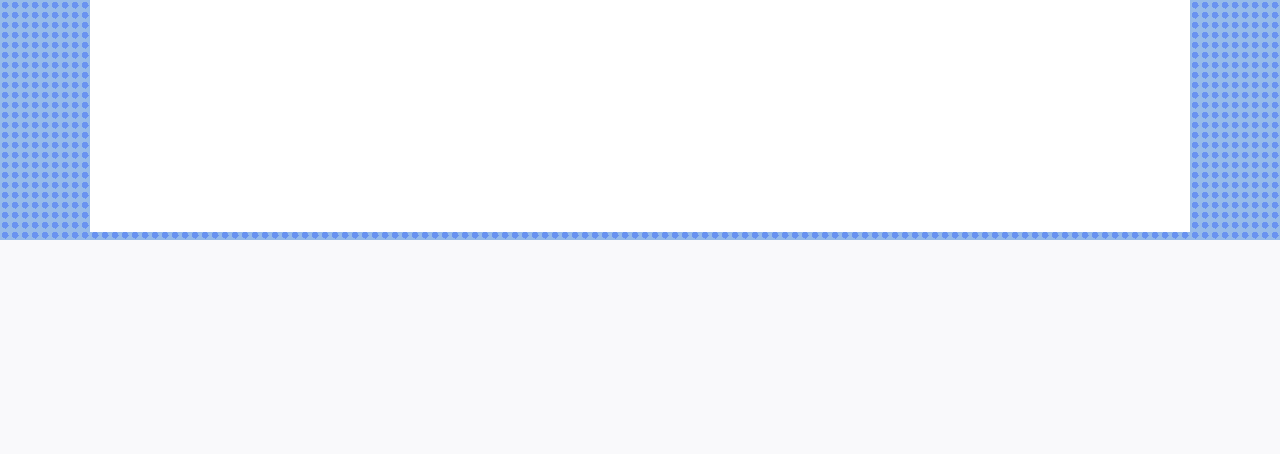
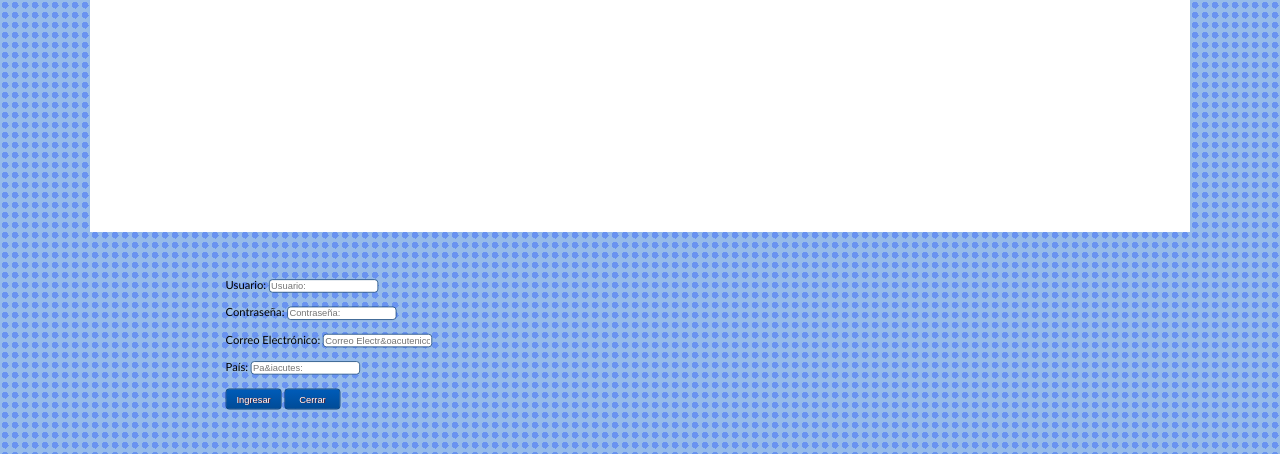
Before and after one commit to jeragones/Proyecto-Especificacion, a PHP site: page / in a window 1280 px wide. Shown: the part 840-1294 px from the top of the page. Before the commit the page ends 1080 px from the top, so only its background shows below. Run offline with PHP 8.4, Linux system fonts and the light colour scheme; data that the repository does not hold is empty.

Commit message:
Commit 38

```diff
--- a/index.php
+++ b/index.php
@@ -13,6 +13,7 @@
     <script>!window.jQuery && document.write(unescape('%3Cscript src="jquery-1.7.1.min.js"%3E%3C/script%3E'))</script>
     <script type="text/javascript" src="contact.js"></script>
     <script type="text/javascript" src="login.js"></script>
+    <script type="text/javascript" src="registro.js"></script>
 
     <!--<script type="text/javascript">
 
@@ -51,7 +52,7 @@
             <li><input type="button" value="Inicio" class="btnInicio"/></li>
             <li><input id="contact" type="button" value="Contactar" class="btnInicio" data-type="zoomout"/></li>
             <li><input id="login" type="button" value="Sesión" class="btnInicio" data-type="zoomout"/></li>
-            <li><input type="button" value="Registrarse" class="btnInicio"/></li>
+            <li><input id="regist" type="button" value="Registrarse" class="btnInicio"/></li>
         </ul>
     </inicio>
     <div class="main">
@@ -123,6 +124,31 @@
         </footer>
     </div>
 
+    <div class="contenedor-registro">
+        <form class="ventana-registro zoomout" action="registro.php" method="POST">
+            <ul>
+                <label>Usuario:</label>
+                <input id="usuarioReg" class="txtLogin" name="usuario" placeholder="Usuario:"/>
+            </ul>
+            <ul>
+                <label>Contraseña:</label>
+                <input id="passReg" class="txtLogin" name="pass" placeholder="Contraseña:"/>
+            </ul>
+            <ul>
+                <label>Correo Electr&oacutenico:</label>
+                <input id="emailReg" class="txtLogin" name="email" placeholder="Correo Electr&oacutenico:"/>
+            </ul>
+             <ul>
+                <label>Pa&iacutes:</label>
+                <input id="paisReg" class="txtLogin" name="pais" placeholder="Pa&iacutes:"/>
+            </ul>
+            <ul>
+                <input id="ingresarReg" type="submit" class="btnLogin" name="ingresar" value="Ingresar">
+                <input id="cerrarReg" type="Button" class="btnLogin" value="Cerrar"/>
+            </ul>
+        </form>
+    </div>
+
     <div class="contenedor-login">
         <form class="ventana-login zoomout" action="login.php" method="POST">
             <ul>
--- /dev/null
+++ b/registro.js
@@ -0,0 +1,13 @@
+$(document).ready(function() {
+	$('#regist').click(function() {
+		type = $(this).attr('data-type');
+		$('.contenedor-registro').fadeIn(function() {
+			window.setTimeout(function(){
+				$('.ventana-registro.'+type).addClass('ventana-registro-visible');
+			}, 200);
+		});
+	});
+	$('#cerrarReg').click(function() {
+		$('.contenedor-registro').fadeOut().end().find('.ventana-registro').removeClass('ventana-registro-visible');
+	});
+});
```
Also changed, not shown: registro.php (added, +23 -0 lines), 1 other file.
